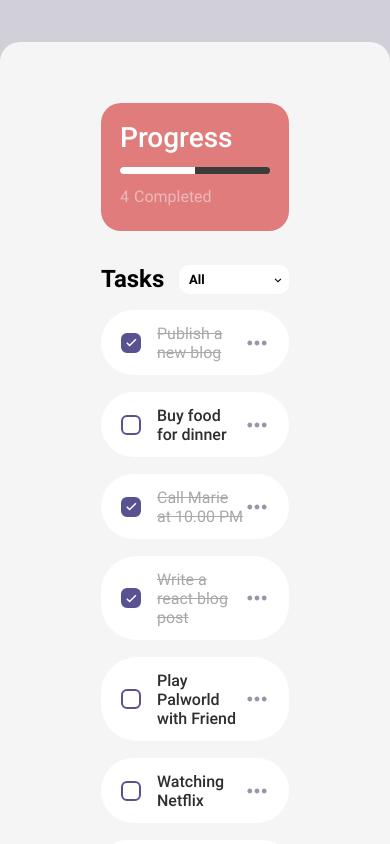
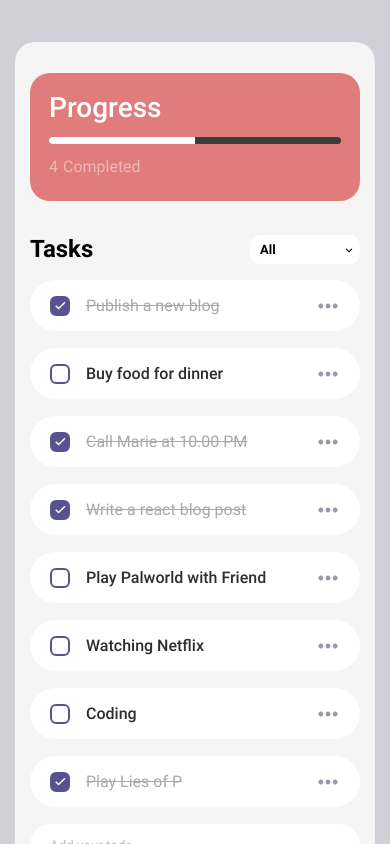
Before and after one commit to nitha1704/todo-ex, a React (Create React App) app: page / in a window 390 px wide. Shown: the top 844 px of the page. Built offline with nearby package versions, Linux system fonts and the light colour scheme; data requests are answered from the project's data file.

Commit message:
customize responsive

```diff
--- a/server/db.json
+++ b/server/db.json
@@ -31,13 +31,13 @@
     },
     {
       "title": "Coding",
-      "completed": true,
+      "completed": false,
       "id": "2d4ed7fe-63b5-4690-a42c-b047bbb1e682"
     },
     {
-      "id": "1c3e9b6f-cfa9-478d-95fa-afe809e144bf",
       "title": "Play Lies of P",
-      "completed": false
+      "completed": true,
+      "id": "1c3e9b6f-cfa9-478d-95fa-afe809e144bf"
     }
   ]
 }
--- a/src/components/Todo/todo.styled.tsx
+++ b/src/components/Todo/todo.styled.tsx
@@ -165,6 +165,16 @@ const TodoSection = styled.div`
       background: lightgray;
     }
   }
+
+  @media (max-width: 768px) {
+    padding: 61px 51px 63px 51px;
+  }
+  @media (max-width: 576px) {
+    padding: 31px 25px 33px 25px;
+  }
+  @media (max-width: 400px) {
+    padding: 31px 15px 33px 15px;
+  }
 `;
 
 export { TodoSection };
--- a/src/pages/Home/Home.styled.tsx
+++ b/src/pages/Home/Home.styled.tsx
@@ -6,7 +6,7 @@ const HomeSection = styled.section`
   align-items: center;
   justify-content: center;
   background: #d1d0d9;
-  padding: 42px 0 58px 0;
+  padding: 42px 15px 58px 15px;
 `;
 
 export { HomeSection };
```
